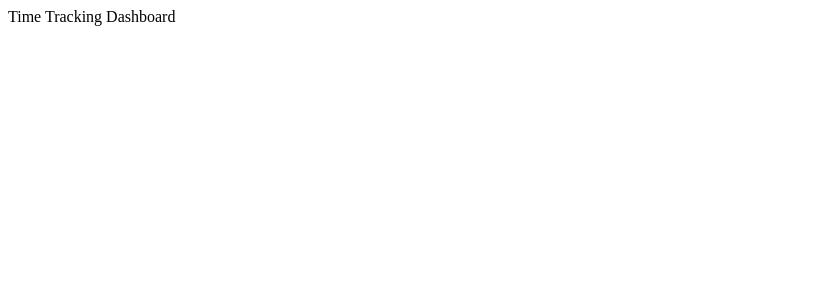
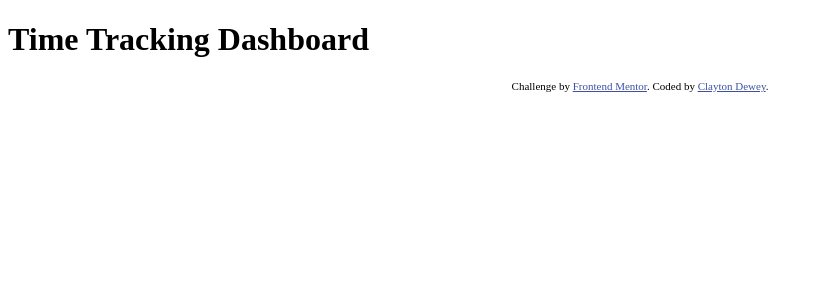
Before and after one commit to ClaytonDewey/time-tracking-dashboard, a React (Create React App) app: page / in a window 1280 px wide. Shown: the top 300 px of the page, without its empty margins (0-821 px from the left). Built offline with nearby package versions, Linux system fonts and the light colour scheme.

Commit message:
Import Footer component

```diff
--- a/src/components/App.tsx
+++ b/src/components/App.tsx
@@ -1,8 +1,14 @@
 import React from 'react';
+import Footer from './Footer';
 
 type AppProps = {};
 
 const App: React.FC<AppProps> = () => {
-  return <div>Time Tracking Dashboard</div>;
+  return (
+    <>
+      <h1>Time Tracking Dashboard</h1>
+      <Footer />
+    </>
+  );
 };
 export default App;
```
